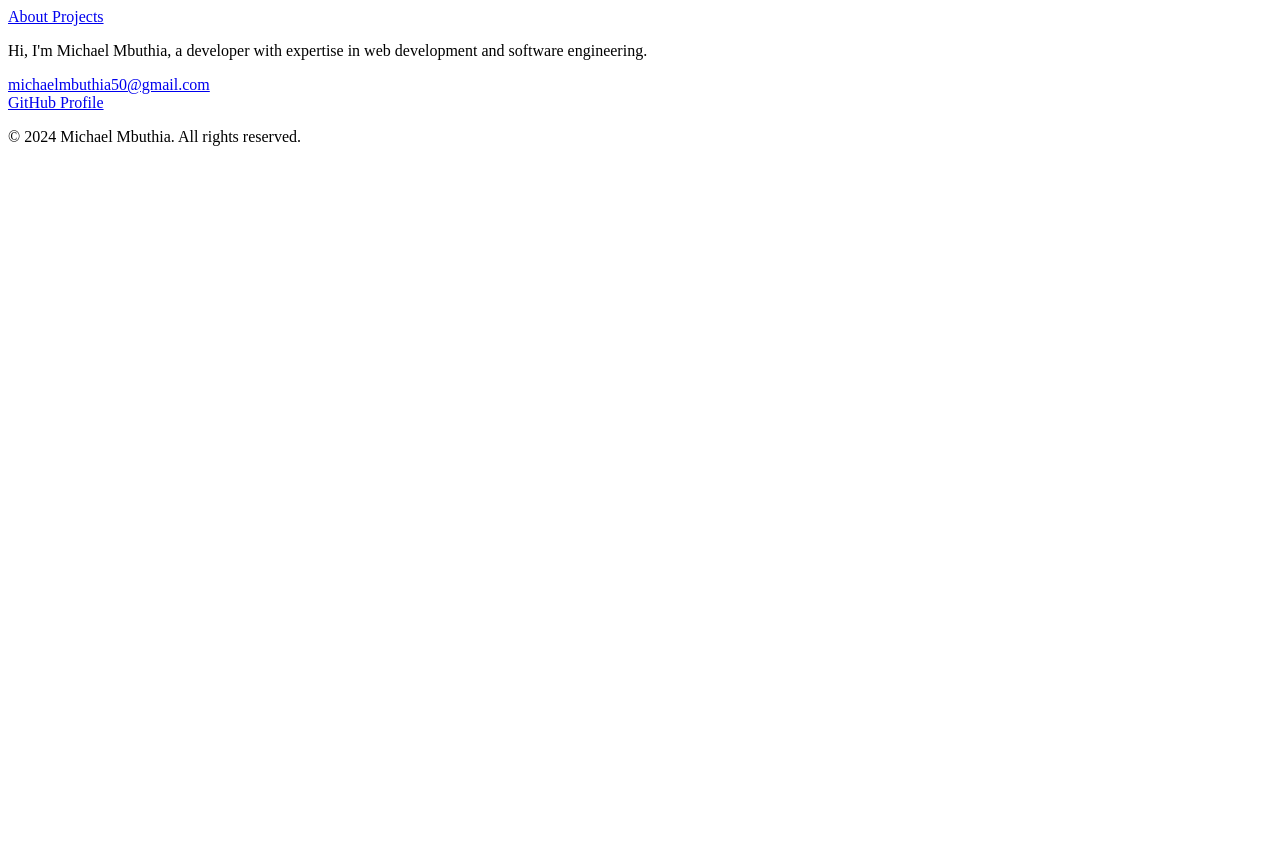
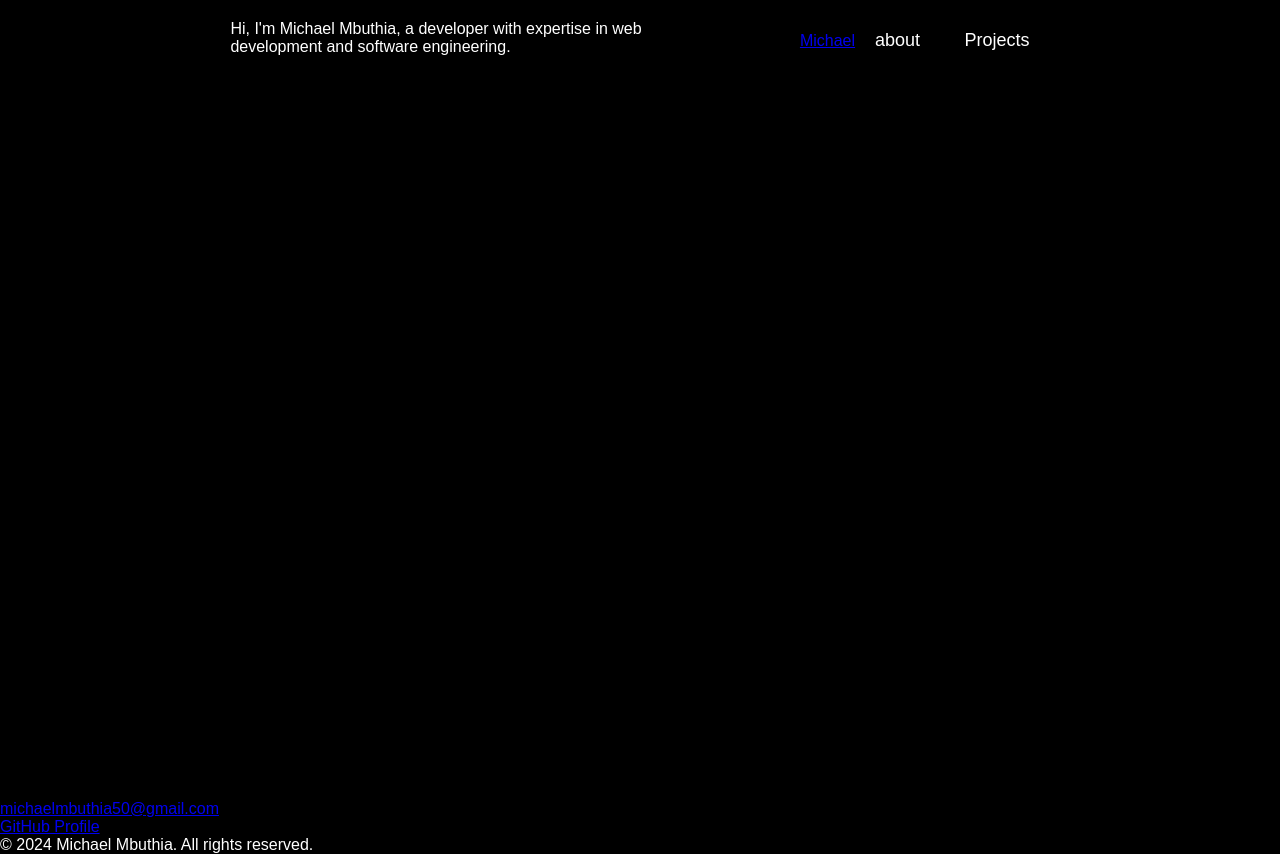
Before and after one commit to Michael-Mbuthia/My-portfolio, a plain HTML site: page about.html in a window 1280 px wide. Before the commit the page ends 800 px from the top, so only its background shows below. Drawn offline with Linux system fonts and the light colour scheme.

Commit message:
add 'about.html' and 'projects.html'

```diff
--- a/about.html
+++ b/about.html
@@ -1,28 +1,32 @@
-<!DOCTYPE html>
-<html lang="en">
 <head>
     <meta charset="UTF-8">
     <meta name="viewport" content="width=device-width, initial-scale=1.0">
+    <link rel="stylesheet" href="portfolio.css">
     <title>Document</title>
 </head>
 <body>
-    <nav>
-        <a href="#">About </a>
-        <a href="#">Projects</a>
+    <div class="container">
+            <nav class="main-nav">
+                <a href="Index.html">Michael</a>
+            <ul>
+                <li><a href="about.html">about</a></li>
+                <li><a href="projects.html">Projects</a></li>
+            </ul>
+        </nav>
 
-    </nav>
-    <div class="container">
-        <section id="about">
+    <main class="about-content">
+        <section >
             <p>Hi, I'm Michael Mbuthia, a developer with expertise in web development and software engineering.</p>
         </section>
+    </main>
+</div>
         <footer class="main-footer">
             <div class="footer-content">
             <a href="mailto:michaelmbuthia50@gmail.com">michaelmbuthia50@gmail.com</a><br>
             <a href="https://github.com/Michael-Mbuthia" target="_blank">GitHub Profile</a>
             <box-icon type='logo' name='github'></box-icon>
             <p>&copy; 2024 Michael Mbuthia. All rights reserved.</p>
-        </div>
         </footer>
 
+
 </body>
-</html>
--- a/portfolio.css
+++ b/portfolio.css
@@ -1,23 +1,32 @@
-body {
-    font-family: Arial, sans-serif;
+*{
     margin: 0;
     padding: 0;
-    background-color: #f4f4f4;
+    font-family: Arial, sans-serif;
+    box-sizing: border-box;
 }
-header {
-
-    color: #131313;
-    padding: 10px;
-    text-align: left;
+body {
+    background-color:black;
+    color:#fff
+}
+.container{
+    width: 100%;
+    height: 100vh;
+    padding: 10px 10%;
 
 }
+.head{
+    color:#fff;
+}
+
 /*Navigation*/
 .main-nav {
-    padding: 1rem;
+    padding: 10px 10%;
     display:flex;
     flex-wrap: wrap;
-    padding: 10px 10%;
+    align-items: center;
+    justify-content: space-between;
     float: right;
+
 }
 .main-nav ul li{
     display: inline-block;
@@ -26,13 +35,40 @@ header {
 
 }
 .main-nav ul li a{
-    color:black;
+    color:#fff;
     text-decoration: none;
     font-size: 18px;
+    position: relative;
 }
 .main-nav ul li a::after{
     content: '';
-    width: 100%;
+    width: 0%;
     height: 3px;
-    b
+    background: #ff004f;
+    left: 0;
+    bottom: -6px;
+    position: absolute ;
+    transition: 0.5s;
 }
+.main-nav ul li a:hover::after{
+    width:100%;
+}
+.header-text{
+    margin-top: 20%;
+    font-size: 20px;;
+}
+.header-text p{
+    margin-top: 20px;
+}
+.header-text h1 span{
+    color: #ff004f;
+}
+
+/*about page*/
+.about-content{
+    padding:10px 10%;
+
+}
+.about-content section{
+
+}
```
Also changed, not shown: Index.html (+9 -5 lines), projects.html (+13 -0 lines).
